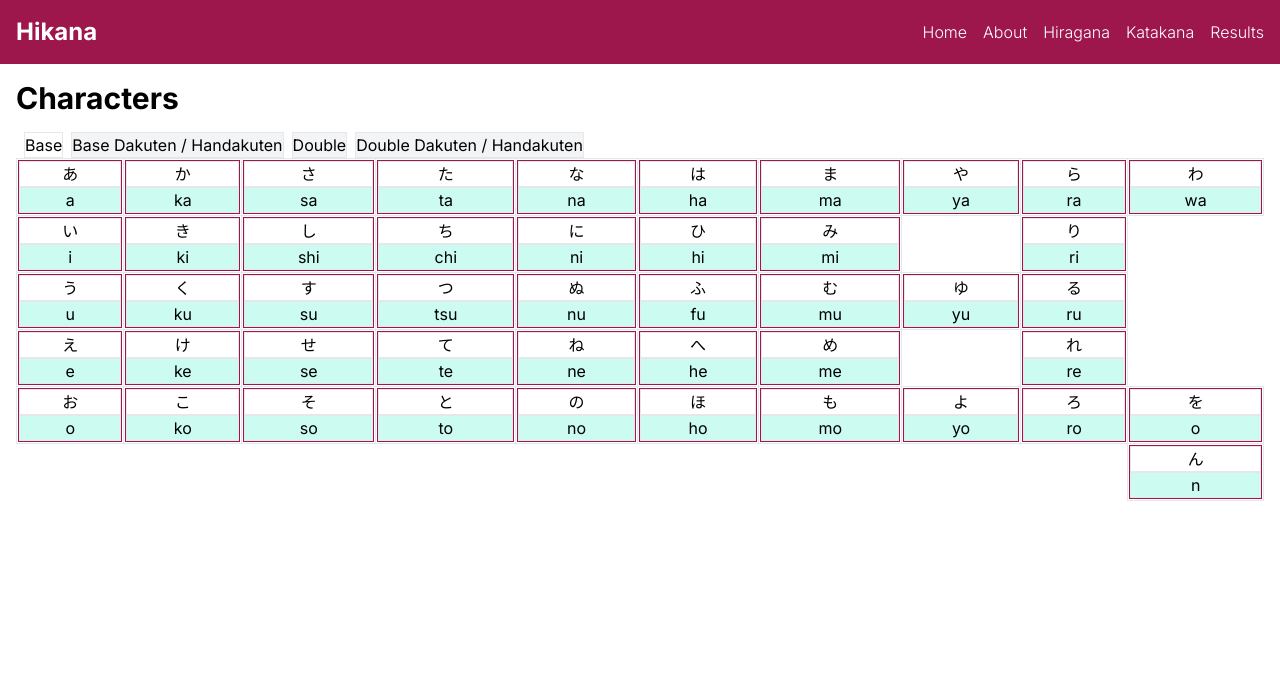
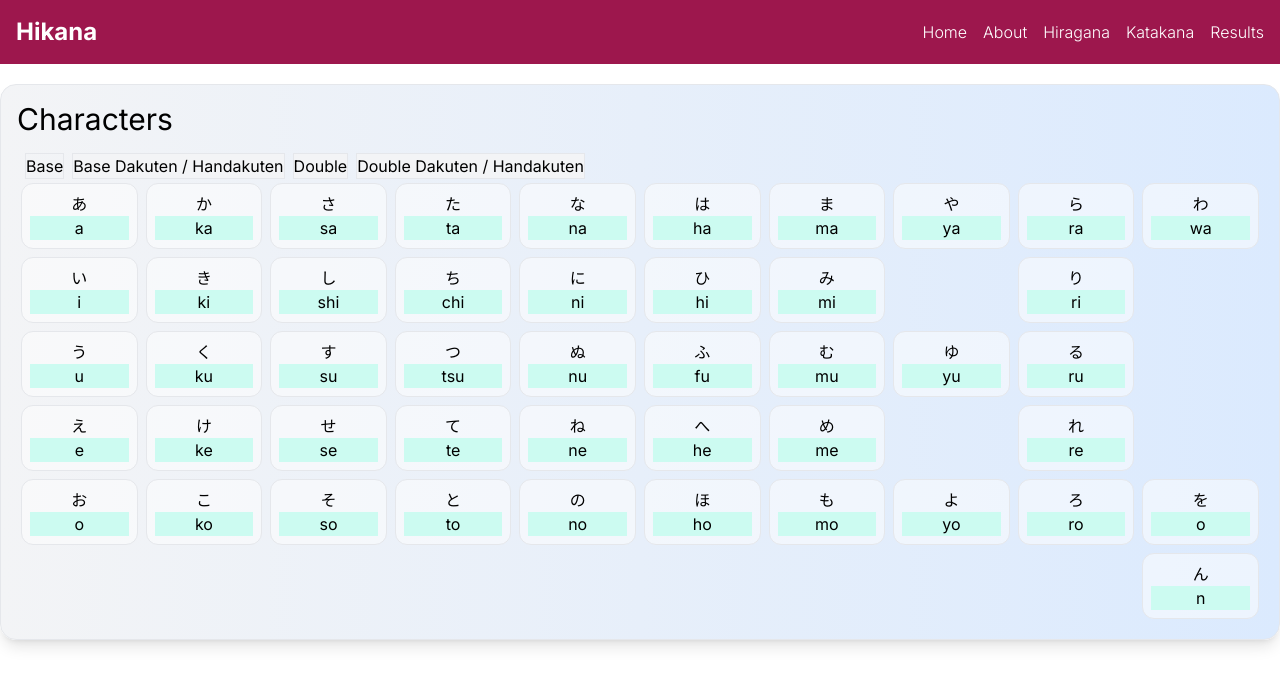
Before and after one commit to knoexus/hikana-frontend, a Next.js app: page /hiragana in a window 1280 px wide. Shown: the top 686 px of the page. Built offline with nearby package versions, Linux system fonts and the light colour scheme.

Commit message:
add intermediate styling for KanaTable

```diff
--- a/src/components/kana-table/KanaTable.tsx
+++ b/src/components/kana-table/KanaTable.tsx
@@ -1,5 +1,6 @@
 import TableSectionToggler from './partials/TableSectionToggler';
 import TableSection from './partials/TableSection';
+import TableName from './partials/TableName';
 import { KanaTableProps } from './abstractions/KanaTableProps';
 import { TableSectionProvider } from './context/TableSectionContext';
 
@@ -8,8 +9,8 @@ const KanaTable = ({
   kanaTableSectionNames,
 }: KanaTableProps) => {
   return (
-    <div className="container mx-auto p-4">
-      <h1 className="text-3xl font-bold mb-4">Characters</h1>
+    <div className="container mt-5 p-4 border rounded-2xl shadow-lg inset-0 bg-gradient-to-r from-gray-100 to-blue-100 bg-opacity-75">
+      <TableName name="Characters" />
       <TableSectionProvider>
         <TableSectionToggler kanaTableSectionNames={kanaTableSectionNames} />
         <TableSection kanaCharacters={kanaCharacters} />
--- /dev/null
+++ b/src/components/kana-table/partials/TableName.tsx
@@ -0,0 +1,5 @@
+const TableName = ({ name }: { name: string }) => (
+  <h1 className="text-3xl mb-4">{name}</h1>
+);
+
+export default TableName;
--- a/src/components/kana-table/partials/TableSection.tsx
+++ b/src/components/kana-table/partials/TableSection.tsx
@@ -70,7 +70,7 @@ const TableSection = ({ kanaCharacters }: TableSectionProps) => {
   };
 
   return (
-    <table className="w-full table-auto">
+    <table className="w-full table-fixed">
       <tbody>
         {maxRowArray.map((_, mrIdx) => (
           <tr key={mrIdx}>
@@ -80,19 +80,19 @@ const TableSection = ({ kanaCharacters }: TableSectionProps) => {
                   mrIdx,
                   mcIdx,
                 );
-                return characterProps ? (
-                  <td key={mcIdx} className="border">
-                    <div className="flex flex-col border border-pink-800">
-                      <div className="flex-1 border text-center line-height-20">
-                        {characterProps.character}
+                return (
+                  <td key={mcIdx} className="p-1 max-w-min">
+                    {characterProps && (
+                      <div className="flex flex-col p-2 bg-white bg-opacity-50 border rounded-xl">
+                        <div className="flex-1 text-center line-height-20">
+                          {characterProps.character}
+                        </div>
+                        <div className="flex-1 text-center line-height-20 bg-teal-100">
+                          {characterProps.romaji}
+                        </div>
                       </div>
-                      <div className="flex-1 border text-center line-height-20 bg-teal-100">
-                        {characterProps.romaji}
-                      </div>
-                    </div>
+                    )}
                   </td>
-                ) : (
-                  <td key={mcIdx}></td>
                 );
               })(),
             )}
--- a/tailwind.config.ts
+++ b/tailwind.config.ts
@@ -1,4 +1,4 @@
-import type { Config } from 'tailwindcss'
+import type { Config } from 'tailwindcss';
 
 const config: Config = {
   content: [
@@ -16,5 +16,5 @@ const config: Config = {
     },
   },
   plugins: [],
-}
-export default config
+};
+export default config;
```
